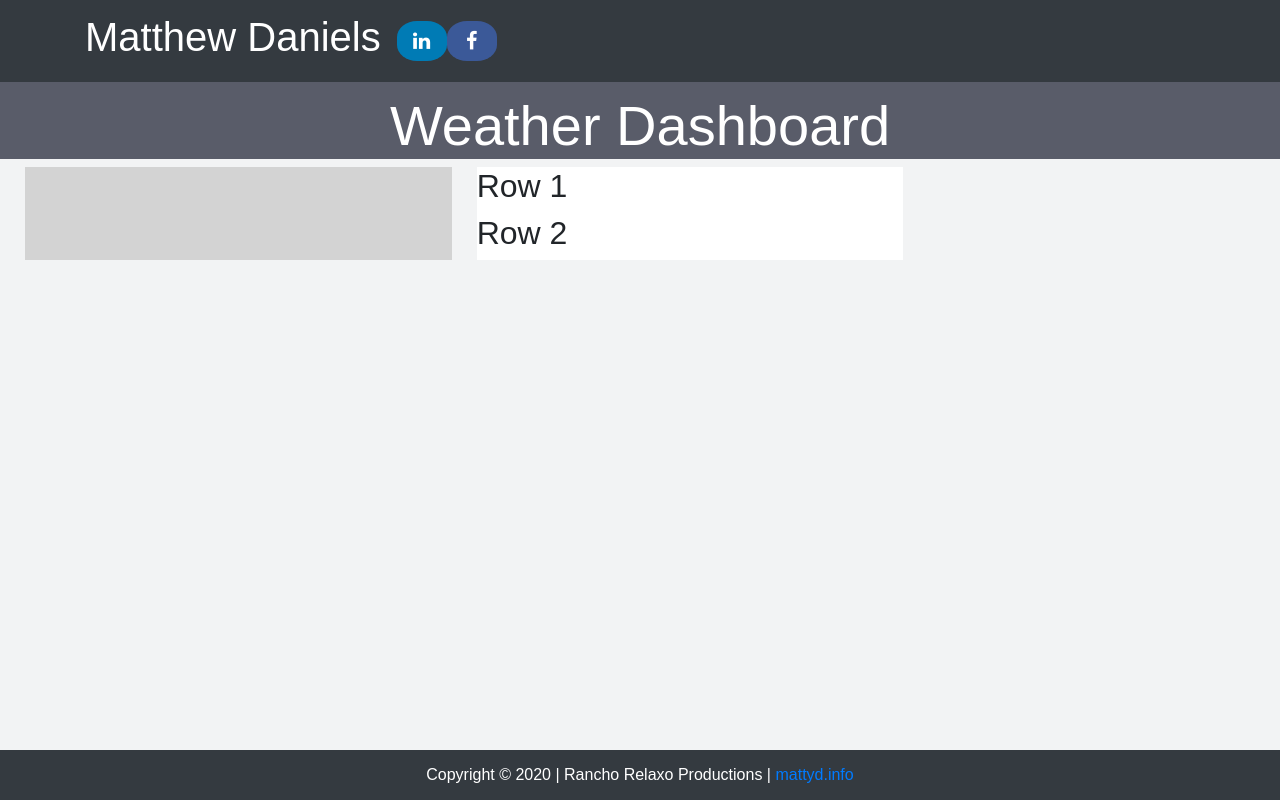
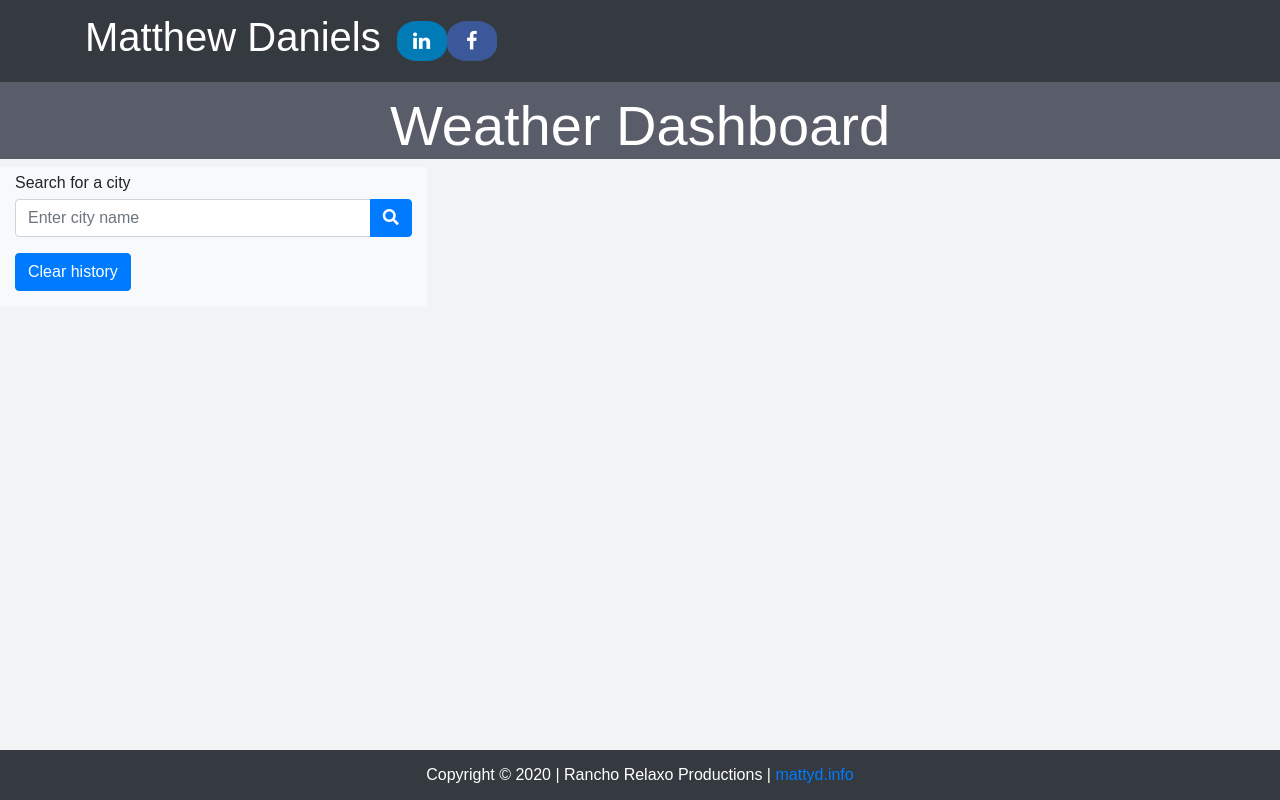
Before and after one commit to TheMattyDGWU/week-6-weather-dashboard, a plain HTML site: page index.html in a window 1280 px wide. Drawn offline with nearby package versions, Linux system fonts and the light colour scheme.

Commit message:
built search box and added page styling

```diff
--- a/assets/style.css
+++ b/assets/style.css
@@ -26,16 +26,6 @@ body {
      background-color: #f2f3f4;
 }
 
-.col-xs-3 {
-    background-color: lightgray;
-    margin-left: 25px;
-    margin-right: 25px;
-}
-
-.col-xs-9 {
-    background-color: white;
-}
-
 .page-header {
     background-color: #595c69 ;
     color: white;
@@ -43,6 +33,23 @@ body {
     padding-top: 10px;
     padding-bottom: 0px;
 }
+
+.col-xs-3 {
+    background-color: lightgray;
+    margin-left: 25px;
+    margin-right: 25px;
+}
+
+.form-control input[type=text] {
+  border-bottom: 1px solid #4dd0e1;
+  box-shadow: 0 1px 0 0 #4dd0e1;
+}
+
+.col-xs-9 {
+    background-color: white;
+}
+
+
 
 
 
--- a/index.html
+++ b/index.html
@@ -41,20 +41,24 @@
 
     <div class="container-fluid">
         <div class="row">
-            <div class="col-xs-3 col-md-4">
-
-            </div>
-            <div class="col-xs-9 col-md-4">
-                <div class="row">
-                    <h2> Row 1</h2>
+            <div class="col-4 bg-light">
+                <p class="search-header my-1">Search for a city</p>
+                <div class="input-group mb-3">
+                    <input id="city-input" type="text" class="form-control" placeholder="Enter city name"
+                        aria-label="Enter city name">
+                    <div class="input-group-append">
+                        <button class="btn btn-primary" type="button" id="search-button">
+                            <i class="fas fa-search"></i>
+                        </button>
+                    </div>
                 </div>
-                <div class="row">
-                    <h2>Row 2</h2>
-                </div>
+                <button class="btn btn-primary mb-3" type="button" id="clear-history">Clear history</button>
+                <form id="history"></form>
             </div>
 
-        </div>
+
     </div>
+
 
 
 
```
